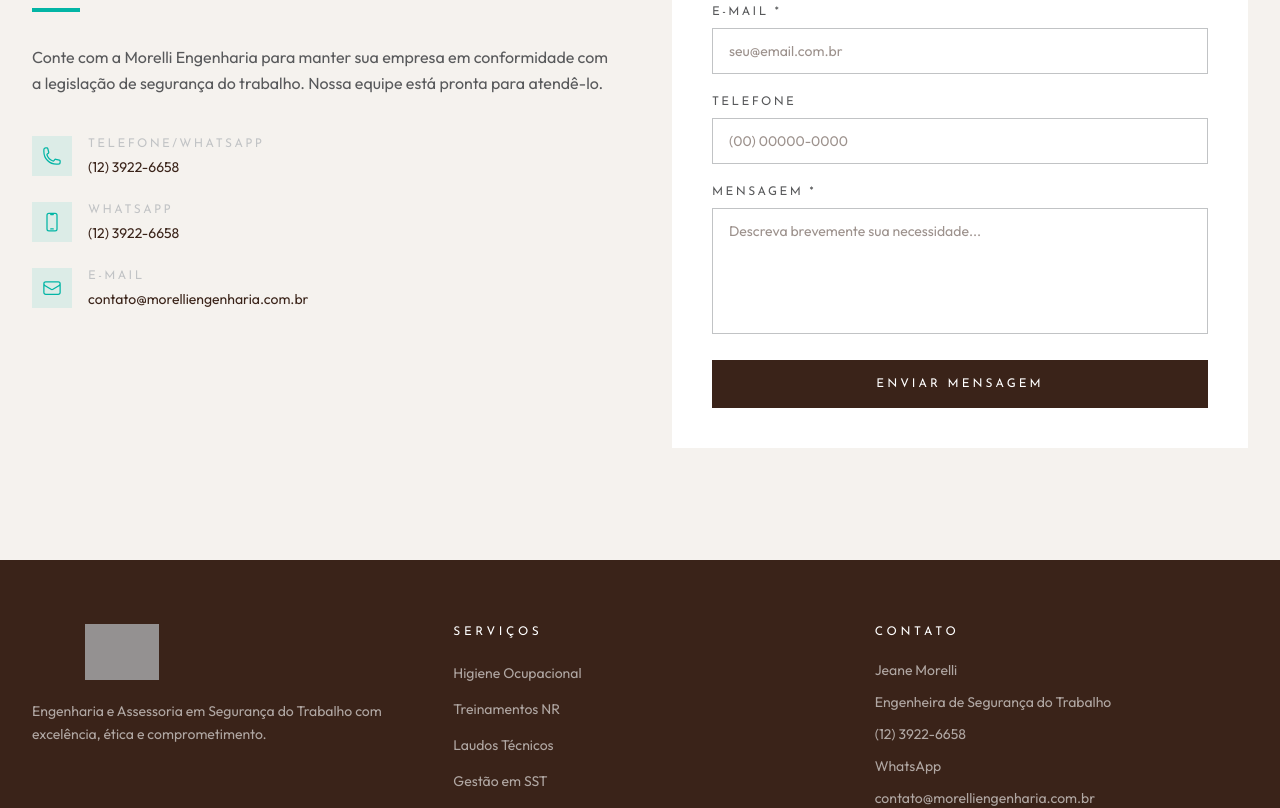
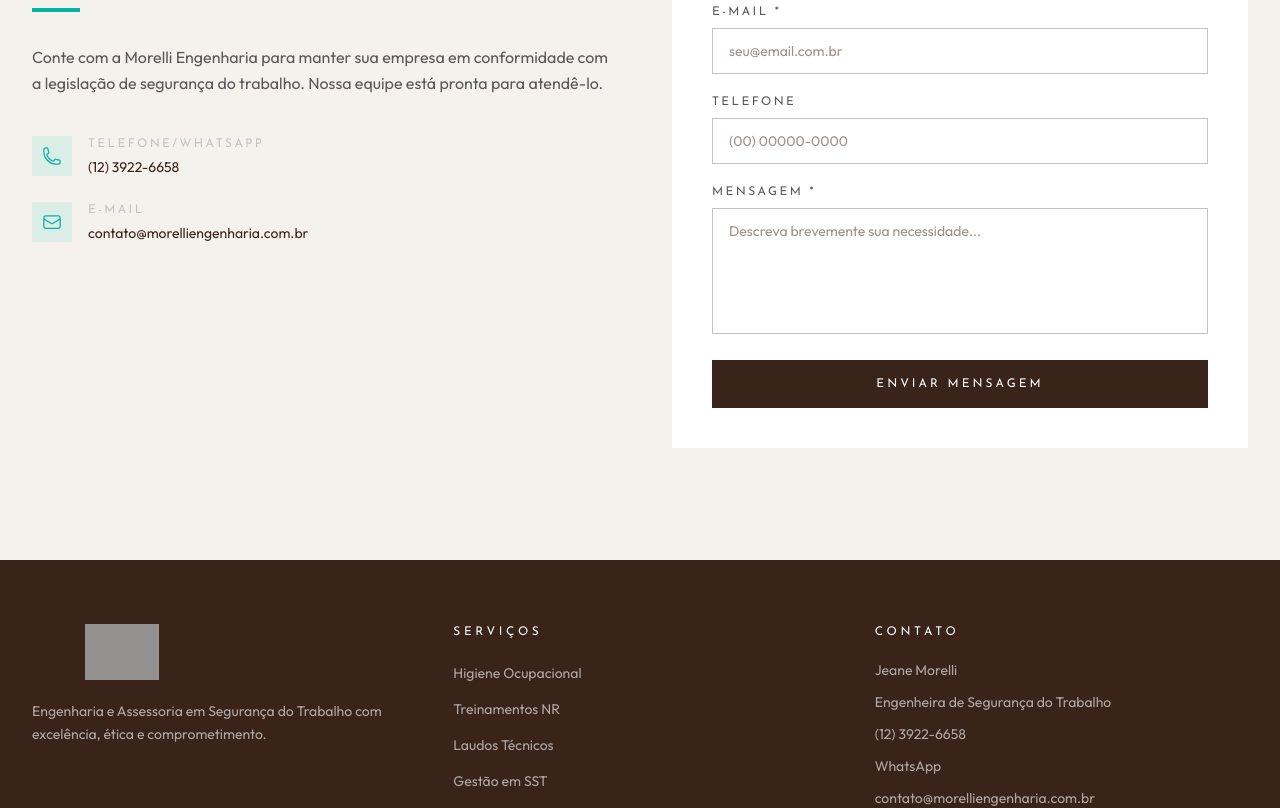
Before and after one commit to kayanmatta/Morelli-Website, a React (Vite) app: page / in a window 1280 px wide. Shown: the part 4560-5368 px from the top of the page. Built offline with nearby package versions, Linux system fonts and the light colour scheme; grey boxes are pictures that could not be loaded; the HTML template or start-up script is replaced by a standard one.

Commit message:
feat: remove item duplicado de WhatsApp na seção de contato

```diff
--- a/src/pages/LandingPage.tsx
+++ b/src/pages/LandingPage.tsx
@@ -623,16 +623,6 @@
                   {
                     icon: (
                       <svg viewBox="0 0 24 24" fill="none" stroke="currentColor" strokeWidth="1.5" className="w-5 h-5">
-                        <path strokeLinecap="round" strokeLinejoin="round" d="M10.5 1.5H8.25A2.25 2.25 0 006 3.75v16.5a2.25 2.25 0 002.25 2.25h7.5A2.25 2.25 0 0018 20.25V3.75a2.25 2.25 0 00-2.25-2.25H13.5m-3 0V3h3V1.5m-3 0h3m-3 18.75h3" />
-                      </svg>
-                    ),
-                    label: 'WhatsApp',
-                    value: '(12) 3922-6658',
-                    href: 'https://wa.me/551239226658?text=Ol%C3%A1.%20Vim%20do%20site%20e%20gostaria%20de%20saber%20mais%20sobre%20a%20Morelli.',
-                  },
-                  {
-                    icon: (
-                      <svg viewBox="0 0 24 24" fill="none" stroke="currentColor" strokeWidth="1.5" className="w-5 h-5">
                         <path strokeLinecap="round" strokeLinejoin="round" d="M21.75 6.75v10.5a2.25 2.25 0 01-2.25 2.25h-15a2.25 2.25 0 01-2.25-2.25V6.75m19.5 0A2.25 2.25 0 0019.5 4.5h-15a2.25 2.25 0 00-2.25 2.25m19.5 0v.243a2.25 2.25 0 01-1.07 1.916l-7.5 4.615a2.25 2.25 0 01-2.36 0L3.32 8.91a2.25 2.25 0 01-1.07-1.916V6.75" />
                       </svg>
                     ),
```
